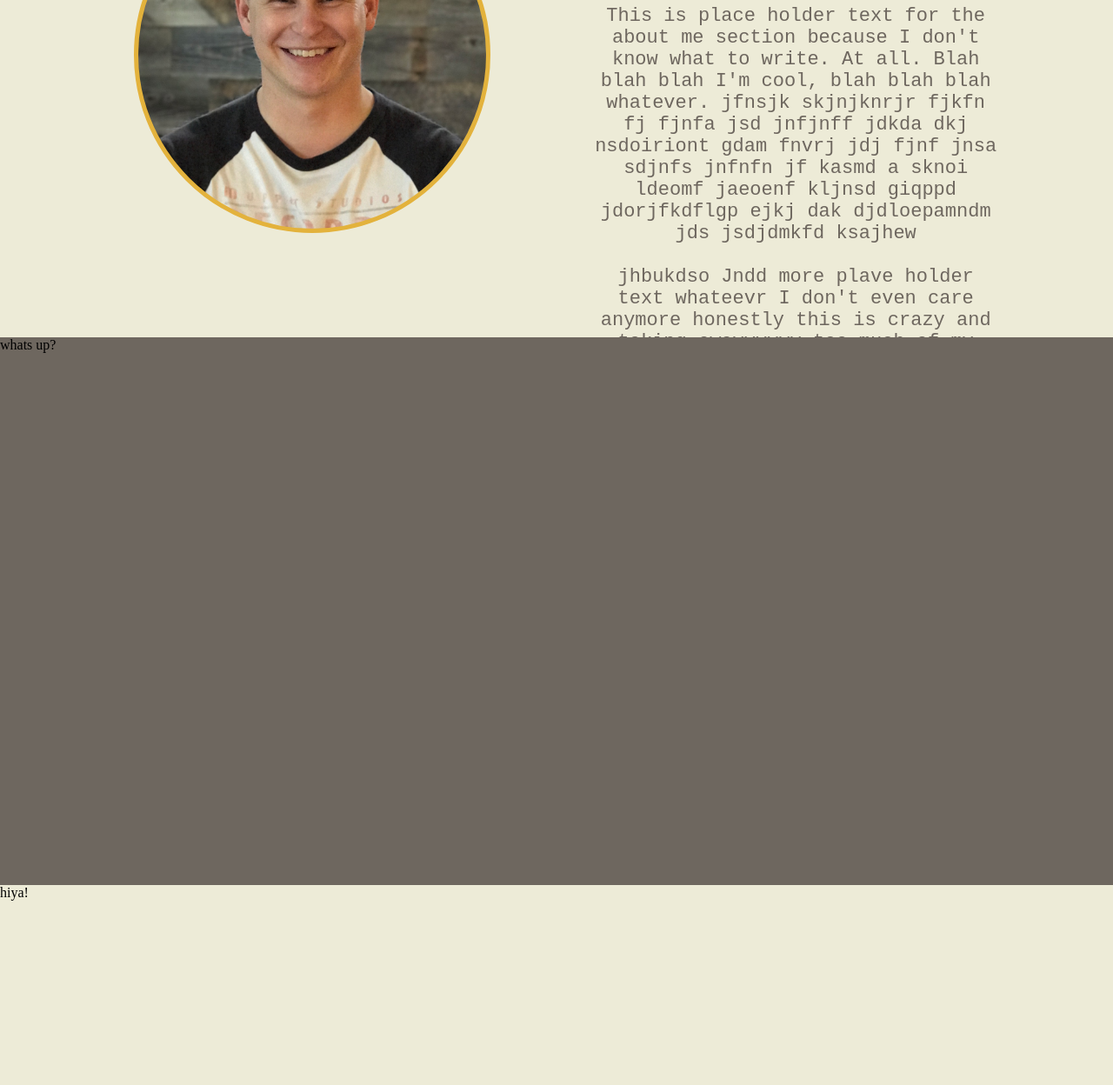
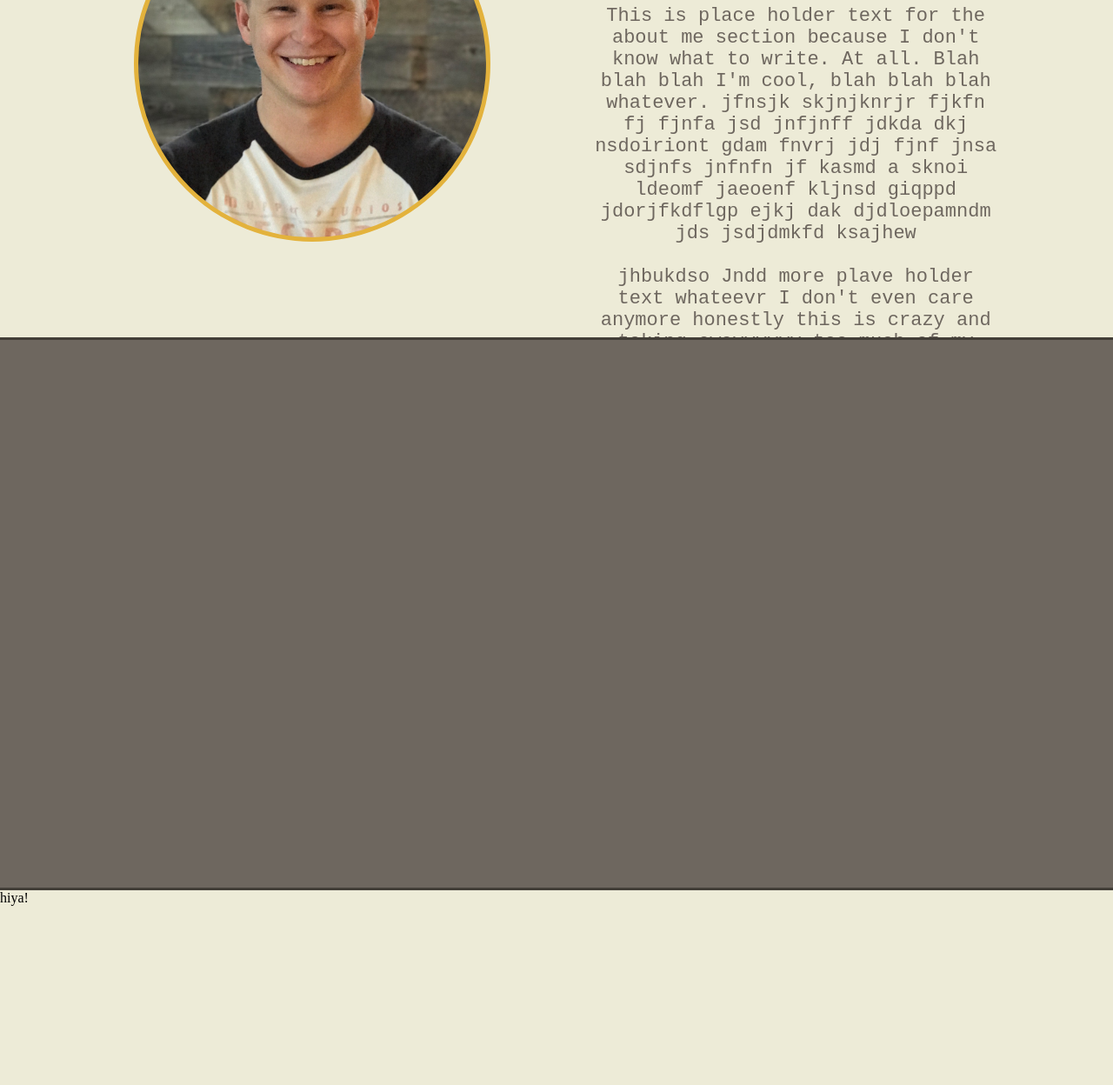
Before and after one commit to JedidiahBertram/Jedidiah-personal-site, a plain HTML site: page index.html in a window 1280 px wide. Shown: the part 418-1666 px from the top of the page at 87% size. Drawn offline with nearby package versions, Linux system fonts and the light colour scheme.

Commit message:
adds a few touch ups

```diff
--- a/index.html
+++ b/index.html
@@ -32,7 +32,6 @@
 
   <div class='contentBox1' id='contentBox1'>
     <div id='headshot'>
-      <!-- <img src="assets/many_faces/IMG_6775.png" class="headshot"> -->
     </div>
     <div id='aboutMeTitle'>About Me</div>
     <div id='aboutMeText'>
@@ -42,7 +41,7 @@
     </div>
   </div>
 
-  <div class='contentBox2' id='contentBox2'> whats up?</div>
+  <div class='contentBox2' id='contentBox2'></div>
 
   <div class='contentBox3' id='contentBox3'>hiya!
   </div>
--- a/style.css
+++ b/style.css
@@ -37,7 +37,7 @@ a {
   background-image: url(assets/many_faces/IMG_6775.png);
   background-size: cover;
   background-position: center;
-  margin-top: 100px;
+  margin-top: 110px;
   margin-left: 12%;
   border: 5px solid #E3B23C;
   height: 400px;
@@ -60,6 +60,8 @@ a {
   height: 630px;
   background-color: #6E675F;
   position: relative;
+  border-top: 3px solid #423E37;
+  border-bottom: 3px solid #423E37;
   z-index: 0;
 }
 
@@ -90,7 +92,7 @@ b:hover {
   left: 0px;
   right: 0px;
   z-index: 1;
-  border-bottom: 3px solid#423E37;
+  border-bottom: 3px solid #423E37;
 }
 
 .topBoxLinks {
@@ -108,7 +110,6 @@ b:hover {
 }
 
 .sign {
-  /*position: fixed;*/
   height: 180px;
   width: auto;
   padding-left: 80px;
```
